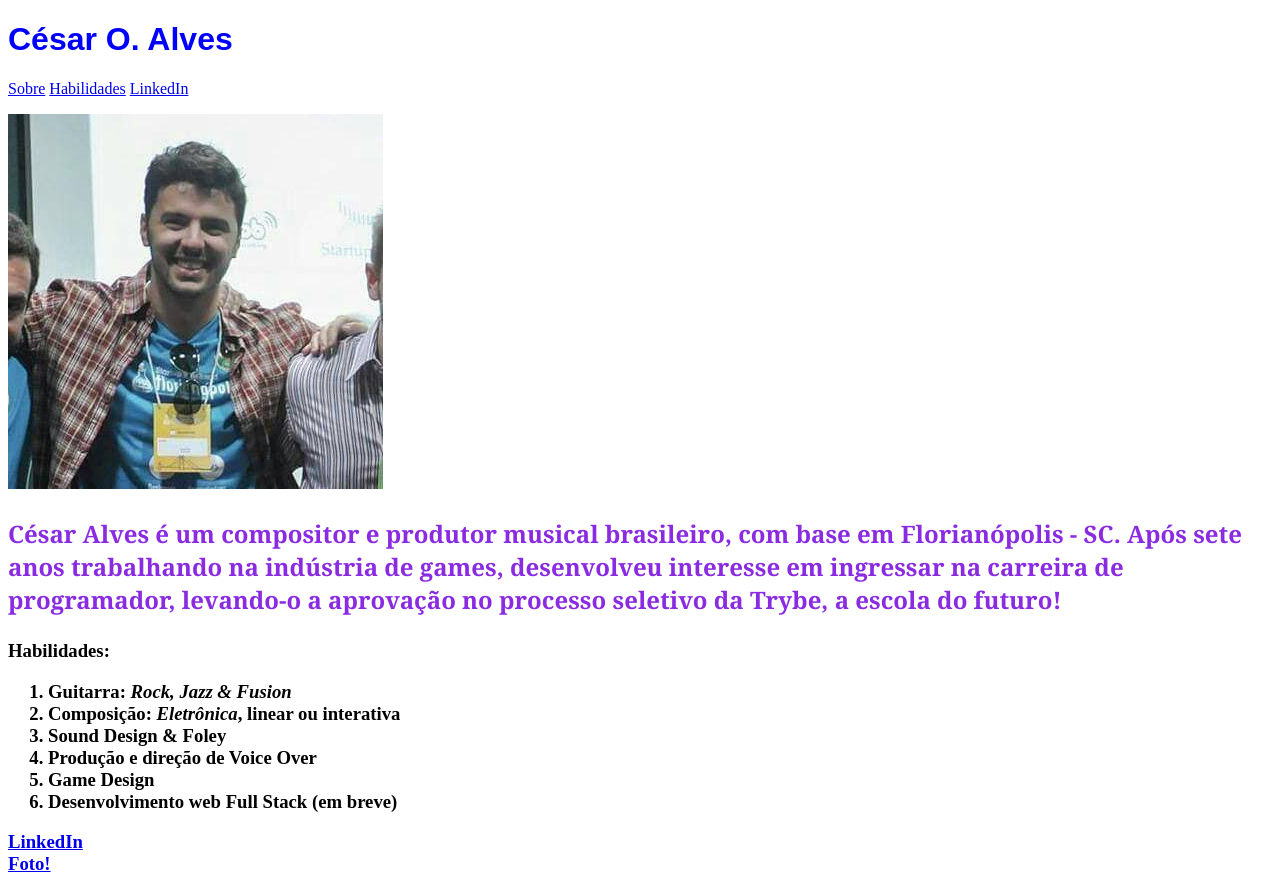
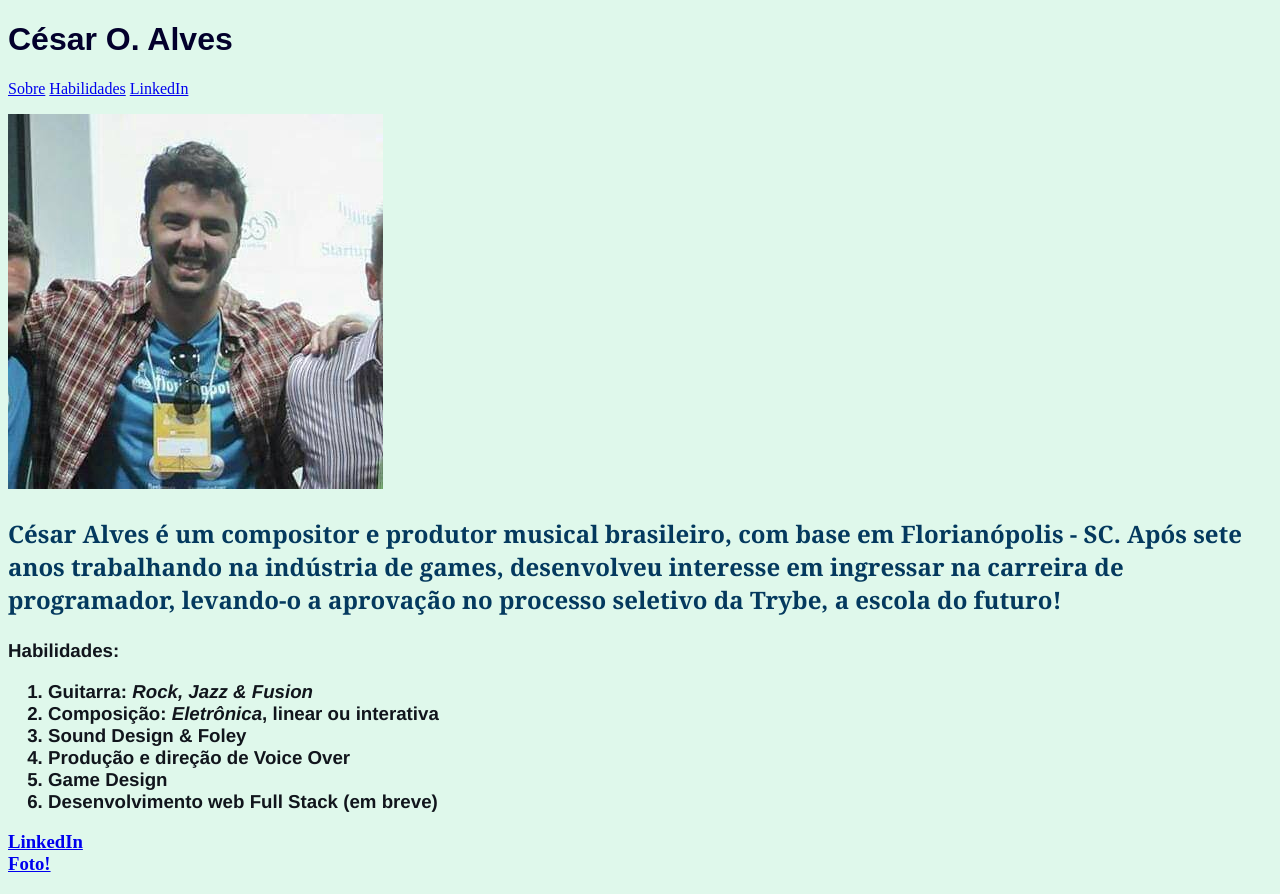
Before and after one commit to alvescesar/alvescesar.github.io, a plain HTML site: page index.html in a window 1280 px wide. Drawn offline with Linux system fonts and the light colour scheme.

Commit message:
Added font families and colors to all text

```diff
--- a/index.html
+++ b/index.html
@@ -4,13 +4,20 @@
         <meta charset="utf-8">
         <title>César's first website</title>
         <style>
+            body {
+                background-color: rgb(223,248,235);
+            }
             #Name {
                 font-family: Arial, Helvetica, sans-serif;
-                color: blue;
+                color: rgb(3,0,44);
             }
             #About {
                 font-family: Cambria, Cochin, Georgia, Times, 'Times New Roman', serif;
-                color: blueviolet;
+                color: rgb(4,57,94);
+            }
+            #Skills {
+                font-family:'Franklin Gothic Medium', 'Arial Narrow', Arial, sans-serif;
+                color: rgb(17,21,28);
             }
         </style>
     </head>
```
